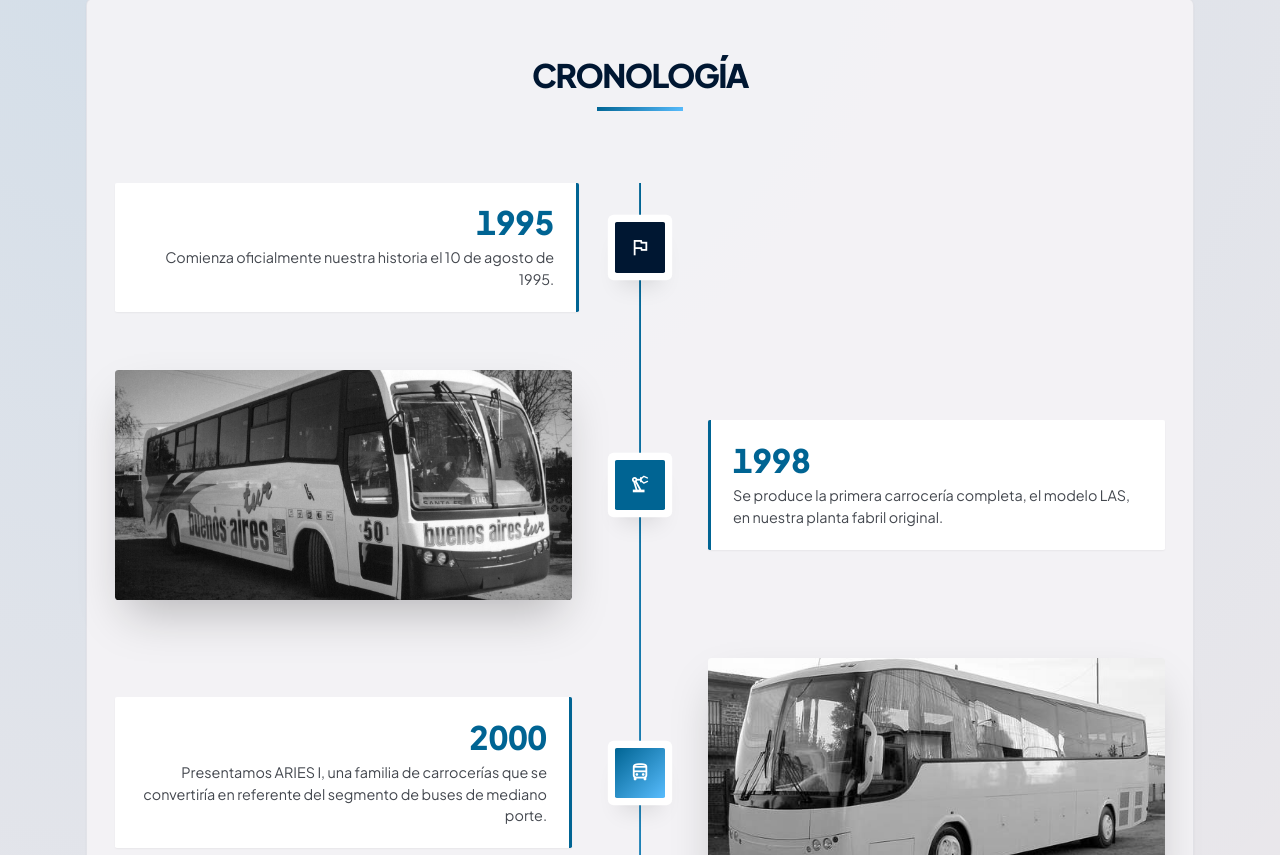
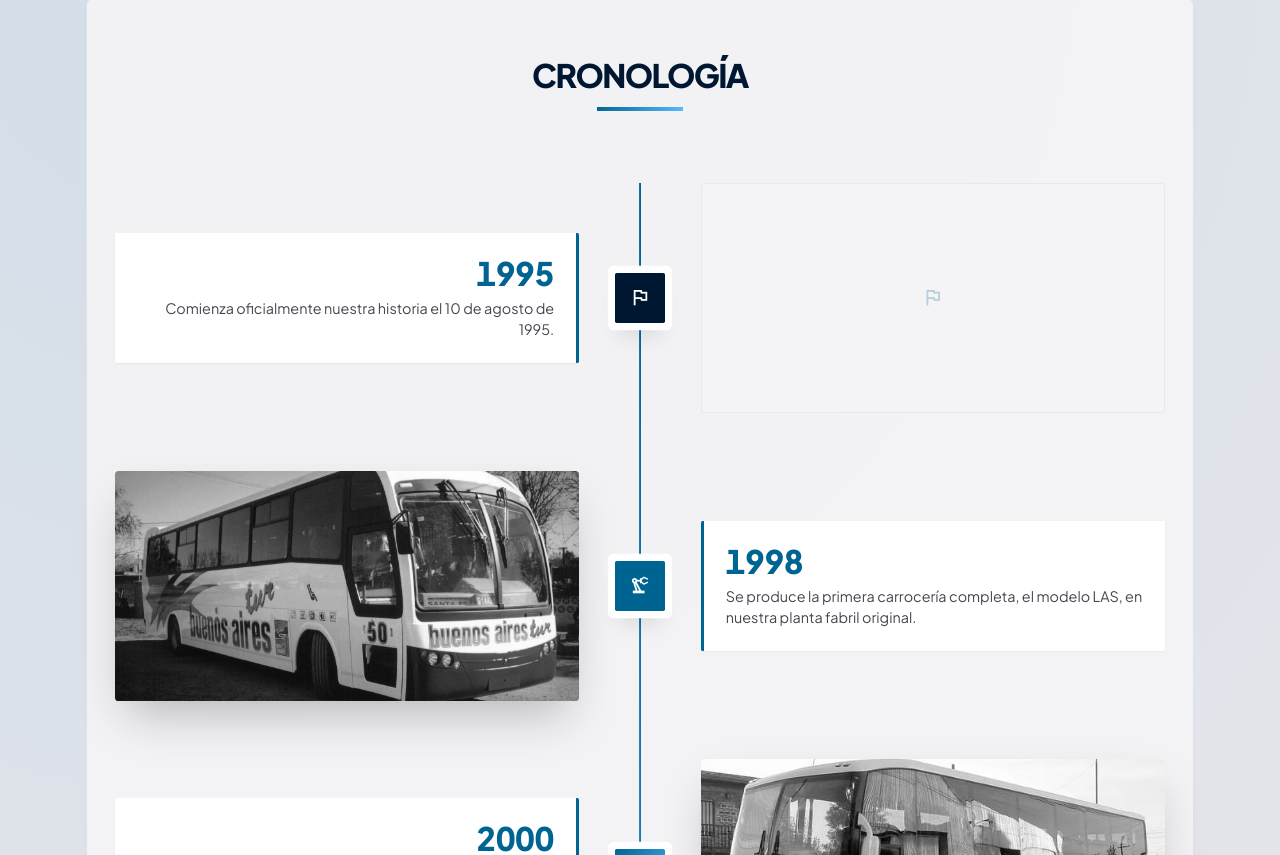
Before and after one commit to GinkgoDevs/saldivia-nextjs, a Next.js app in the folder saldivia-web/: page /nosotros in a window 1280 px wide. Shown: the part 1065-1920 px from the top of the page. Built offline with nearby package versions, Linux system fonts and the light colour scheme; no server answers.

Commit message:
photos and nosotros text addded

```diff
--- a/saldivia-web/app/components/NosotrosTimeline.tsx
+++ b/saldivia-web/app/components/NosotrosTimeline.tsx
@@ -103,6 +103,56 @@ const CRONOLOGIA = [
 
 const NODE_COLORS = ["bg-primary", "bg-secondary", "technical-gradient"] as const;
 
+function ChronologyCard({
+  year,
+  body,
+  alignRight = false,
+}: {
+  year: number;
+  body: string;
+  alignRight?: boolean;
+}) {
+  return (
+    <div
+      className={`rounded bg-surface-container-lowest p-5 shadow-sm sm:p-6 border-l-4 border-secondary ${
+        alignRight ? "lg:border-l-0 lg:border-r-4 lg:text-right" : ""
+      }`}
+    >
+      <span className="mb-2 block text-3xl font-black tabular-nums text-secondary sm:text-4xl">
+        {year}
+      </span>
+      <p className="text-sm leading-relaxed text-on-surface-variant sm:text-base">{body}</p>
+    </div>
+  );
+}
+
+function ChronologyMedia({
+  imgSrc,
+  imgAlt,
+  icon,
+}: {
+  imgSrc?: string;
+  imgAlt?: string;
+  icon: string;
+}) {
+  if (imgSrc) {
+    return (
+      <div className="h-52 overflow-hidden rounded-lg shadow-2xl grayscale transition-all duration-500 group-hover:grayscale-0 sm:h-64">
+        <img className="h-full w-full object-cover" alt={imgAlt ?? ""} src={imgSrc} />
+      </div>
+    );
+  }
+
+  return (
+    <div
+      aria-hidden
+      className="hidden h-52 items-center justify-center rounded-lg border border-outline-variant/25 bg-surface-container-low/80 sm:h-64 lg:flex"
+    >
+      <span className="material-symbols-outlined text-6xl text-secondary/25">{icon}</span>
+    </div>
+  );
+}
+
 /* ─── item individual ───────────────────────────────── */
 function ChronologyItem({
   item,
@@ -114,9 +164,19 @@ function ChronologyItem({
   const ref = useRef<HTMLDivElement>(null);
   const inView = useInView(ref, { once: true, amount: 0.25 });
   const year = useCountUp(item.year, inView);
-  const isLeft = index % 2 === 0;
+  const textOnLeft = index % 2 === 0;
   const nodeColor = NODE_COLORS[index % NODE_COLORS.length];
-  const hasImage = "imgSrc" in item && item.imgSrc;
+  const imgSrc = "imgSrc" in item ? item.imgSrc : undefined;
+  const imgAlt = "imgAlt" in item ? item.imgAlt : undefined;
+
+  const card = <ChronologyCard year={year} body={item.body} alignRight={textOnLeft} />;
+  const media = (
+    <ChronologyMedia
+      imgSrc={imgSrc}
+      imgAlt={imgAlt ?? `Saldivia ${item.year}`}
+      icon={item.icon}
+    />
+  );
 
   return (
     <motion.div
@@ -124,48 +184,25 @@ function ChronologyItem({
       initial={{ opacity: 0, y: 32 }}
       animate={inView ? { opacity: 1, y: 0 } : {}}
       transition={{ duration: 0.55, delay: 0.03, ease: [0.22, 1, 0.36, 1] }}
-      className={`group flex flex-col items-center gap-6 sm:gap-8 ${hasImage ? "lg:flex-row lg:gap-12" : "lg:flex-row lg:gap-10"}`}
+      className="group grid grid-cols-1 items-center gap-6 sm:gap-8 lg:grid-cols-[1fr_auto_1fr] lg:gap-x-10 lg:gap-y-0"
     >
-      <div
-        className={`w-full ${
-          hasImage ? "lg:w-1/2" : "lg:w-[calc(50%-2.5rem)]"
-        } ${
-          isLeft
-            ? "order-2 text-left lg:order-1 lg:text-right"
-            : "order-2 text-left lg:order-3"
-        } ${!hasImage && isLeft ? "lg:ml-auto" : ""}`}
-      >
-        <div
-          className={`rounded bg-surface-container-lowest p-5 shadow-sm sm:p-6 border-l-4 border-secondary ${
-            isLeft ? "lg:border-l-0 lg:border-r-4" : ""
-          }`}
-        >
-          <span className="mb-2 block text-3xl font-black tabular-nums text-secondary sm:text-4xl">
-            {year}
-          </span>
-          <p className="text-sm leading-relaxed text-on-surface-variant sm:text-base">{item.body}</p>
-        </div>
+      <div className={`order-3 w-full ${textOnLeft ? "lg:order-1" : "hidden lg:order-1 lg:block"}`}>
+        {textOnLeft ? card : media}
       </div>
 
       <div
-        className={`order-1 z-10 flex h-12 w-12 shrink-0 items-center justify-center rounded font-black text-white shadow-xl ring-4 ring-surface-container-lowest sm:h-14 sm:w-14 sm:ring-8 ${nodeColor} lg:order-2`}
+        className={`order-1 z-10 flex h-12 w-12 shrink-0 items-center justify-center justify-self-center rounded font-black text-white shadow-xl ring-4 ring-surface-container-lowest sm:h-14 sm:w-14 sm:ring-8 ${nodeColor} lg:order-2`}
       >
         <span className="material-symbols-outlined text-xl sm:text-2xl">{item.icon}</span>
       </div>
 
-      {hasImage ? (
-        <div className={`w-full lg:w-1/2 ${isLeft ? "order-3" : "order-3 lg:order-1"}`}>
-          <div className="h-52 overflow-hidden rounded-lg shadow-2xl grayscale transition-all duration-500 group-hover:grayscale-0 sm:h-64">
-            <img
-              className="h-full w-full object-cover"
-              alt={"imgAlt" in item ? item.imgAlt : `Saldivia ${item.year}`}
-              src={item.imgSrc}
-            />
-          </div>
-        </div>
-      ) : (
-        <div className="hidden w-[calc(50%-2.5rem)] lg:block lg:order-3" aria-hidden />
-      )}
+      <div className={`order-4 w-full ${textOnLeft ? "hidden lg:order-3 lg:block" : "lg:order-3"}`}>
+        {textOnLeft ? media : card}
+      </div>
+
+      {imgSrc ? (
+        <div className="order-5 w-full lg:hidden">{media}</div>
+      ) : null}
     </motion.div>
   );
 }
```
